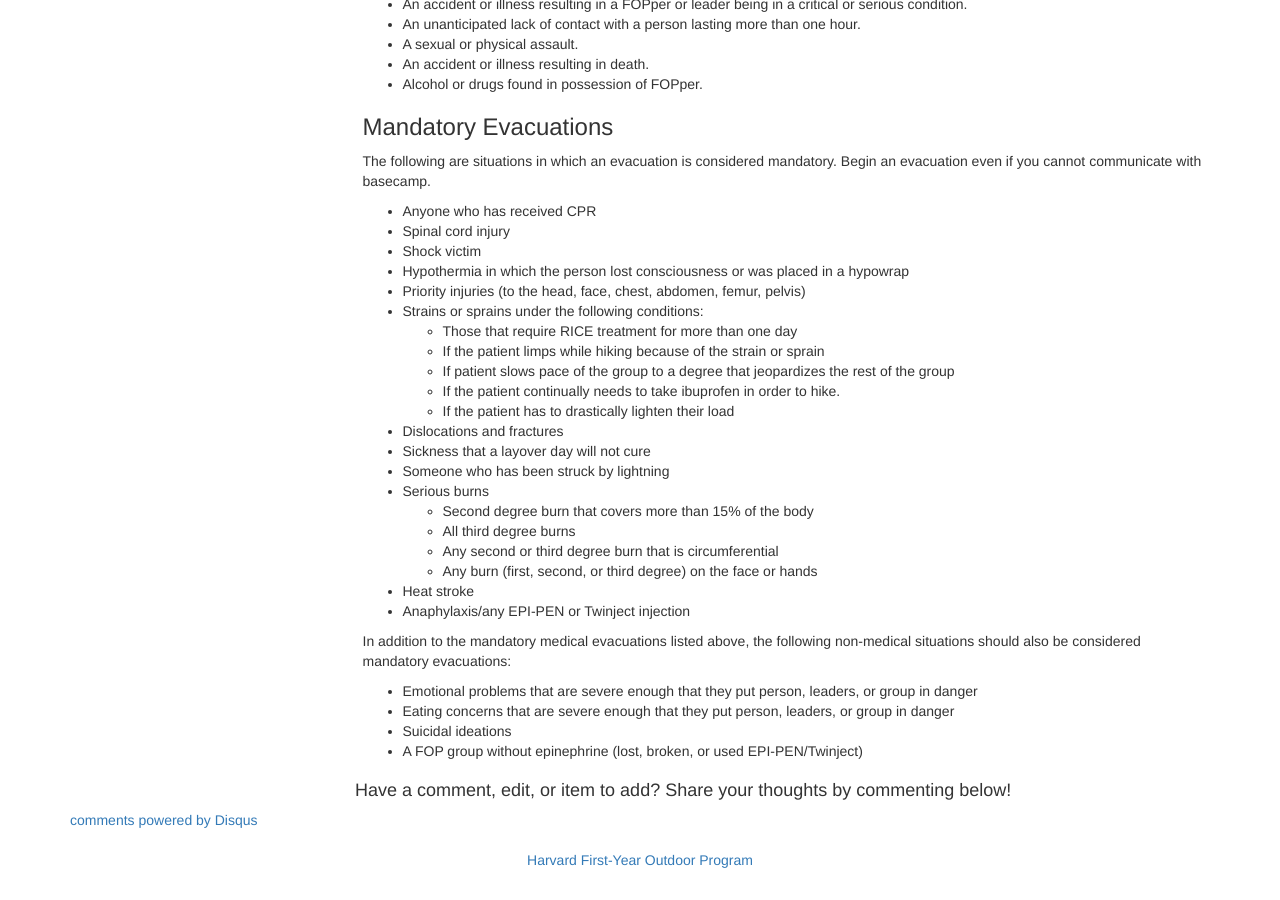
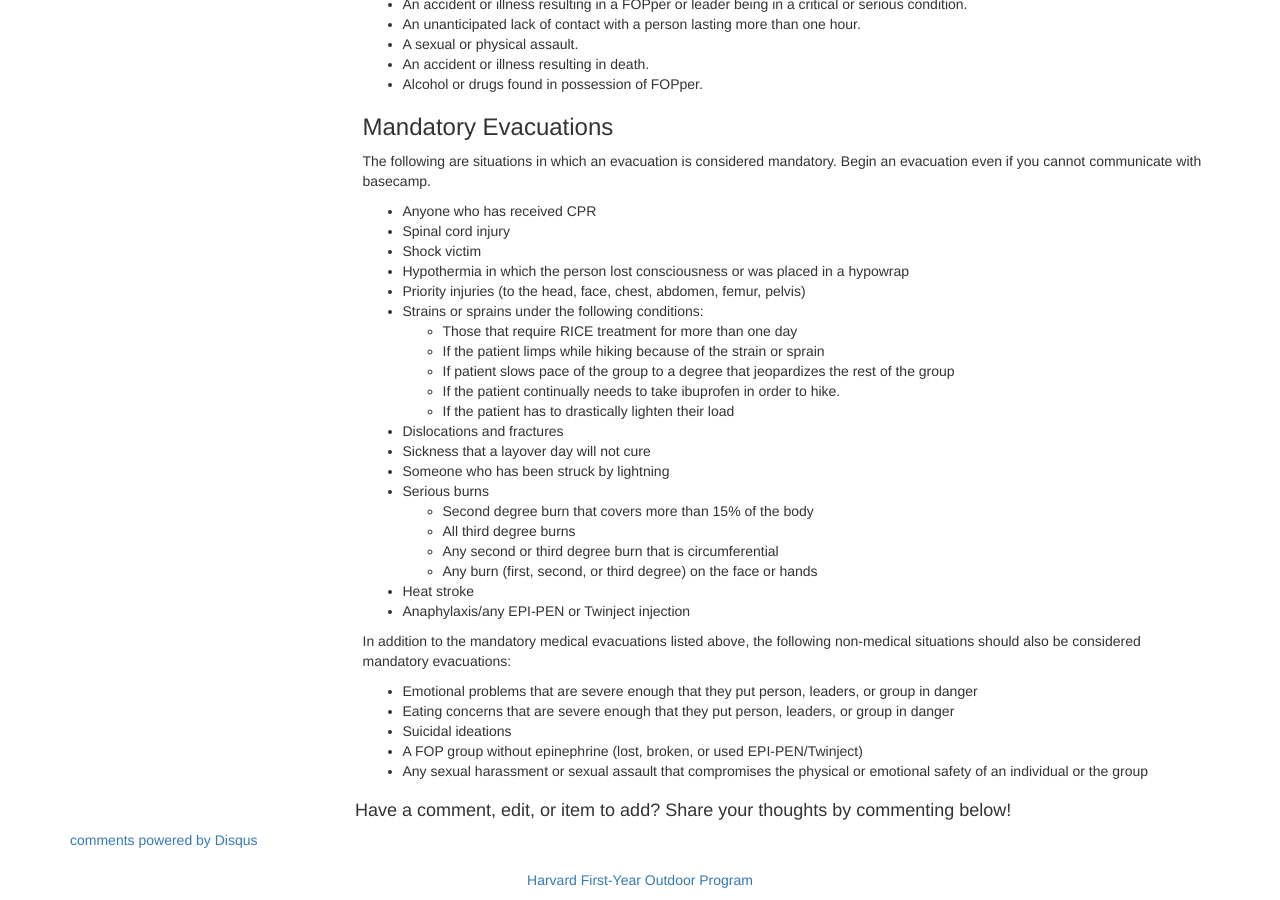
Before and after one commit to neo-project/global-blockchain-compliance-hub, a Jekyll site: the page built from _posts/1111-11-11-emergency-procedures.md, in a window 1280 px wide and 900 px high, scrolled down 3016 px. Built offline with Jekyll 4.4.1, drawn with Linux system fonts in a browser that asks for light colours; nearby versions of some CDN libraries; comment, search, counter and statistics services are not loaded.

Commit message:
Update 1111-11-11-emergency-procedures.md

```diff
--- a/_posts/1111-11-11-emergency-procedures.md
+++ b/_posts/1111-11-11-emergency-procedures.md
@@ -154,3 +154,4 @@ In addition to the mandatory medical evacuations listed above, the following non
 - Eating concerns that are severe enough that they put person, leaders, or group in danger
 - Suicidal ideations
 - A FOP group without epinephrine (lost, broken, or used EPI-PEN/Twinject)
+- Any sexual harassment or sexual assault that compromises the physical or emotional safety of an individual or the group
```
